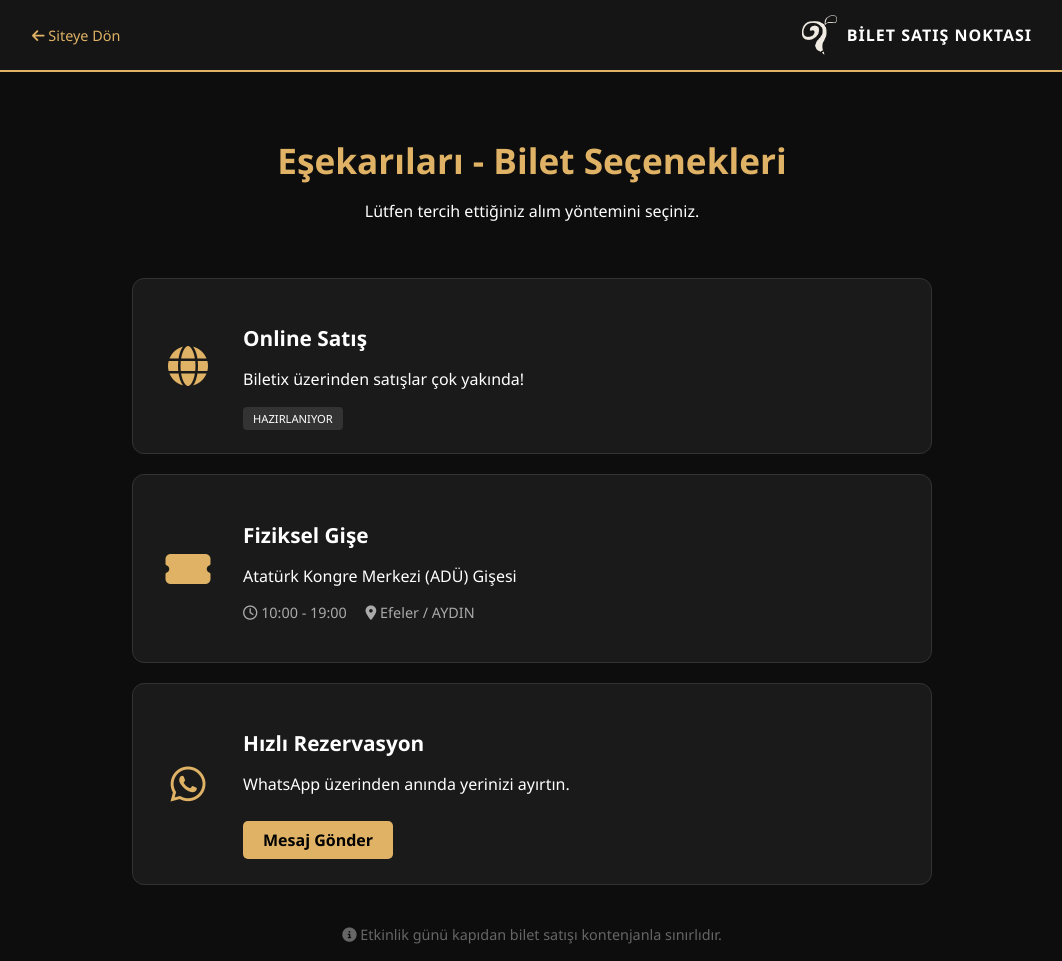
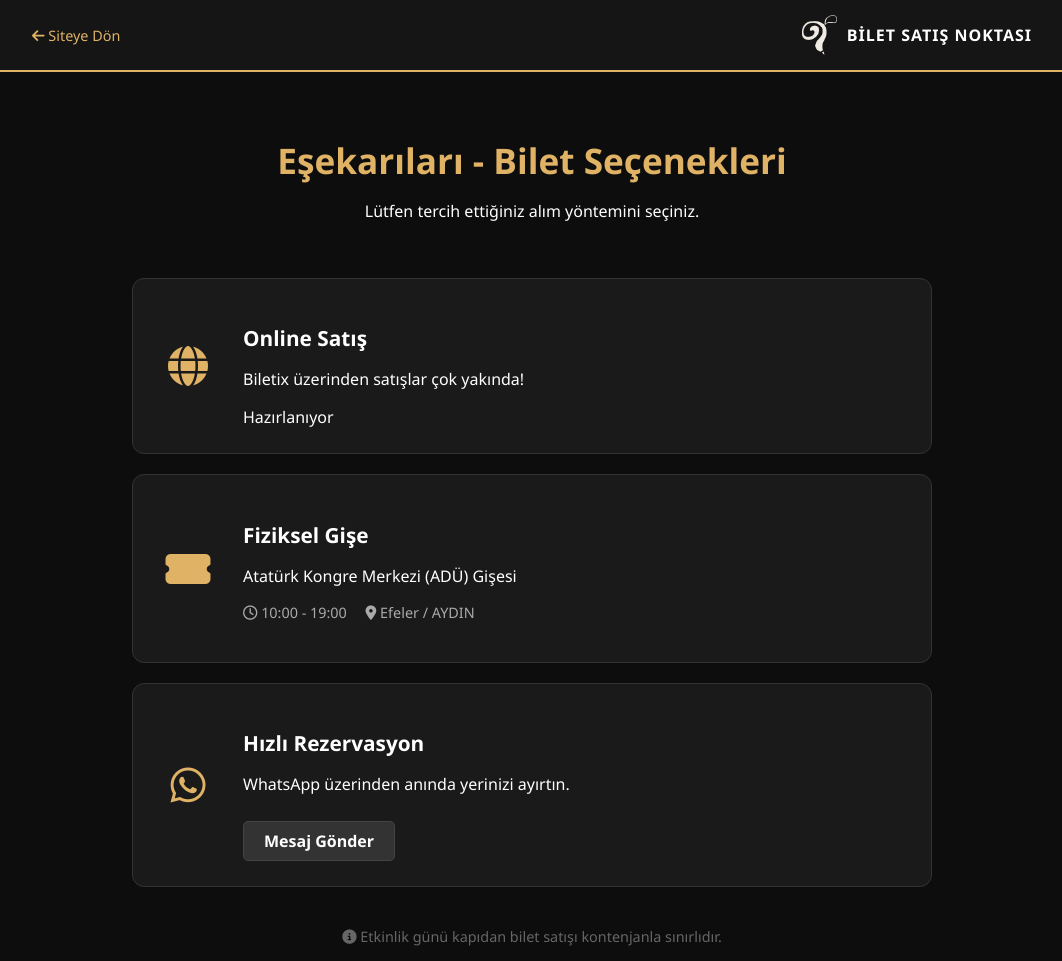
Before and after one commit to doamiw/esek-arilari, a plain HTML site: page ticket.html in a window 1280 px wide. Shown: the whole page, without its empty margins (108-1170 px from the left). Drawn offline with Linux system fonts and the light colour scheme.

Commit message:
Update style.css

```diff
--- a/style.css
+++ b/style.css
@@ -1411,11 +1411,6 @@ body {
     border: 1px solid #333;
 }
 
-.selection-card.highlighted {
-    border: 1px solid #dfb265;
-    background: #1e1b15;
-}
-
 .card-icon {
     font-size: 2.5rem;
     color: #dfb265;
@@ -1444,20 +1439,19 @@ body {
 .portal-btn {
     display: inline-block;
     margin-top: 10px;
-    background: #dfb265;
-    color: #000;
+    background: #333;
+    color: #fff;
     padding: 8px 20px;
     border-radius: 5px;
     text-decoration: none;
     font-weight: bold;
+    border: 1px solid #444;
+    transition: 0.3s;
 }
 
-.badge {
-    background: #333;
-    padding: 4px 10px;
-    border-radius: 4px;
-    font-size: 0.7rem;
-    text-transform: uppercase;
+.portal-btn:hover {
+    background: #444;
+    color: #dfb265;
 }
 
 .portal-footer-note {
@@ -1465,4 +1459,5 @@ body {
     margin-top: 40px;
     color: #666;
     font-size: 0.9rem;
+
 }
```
